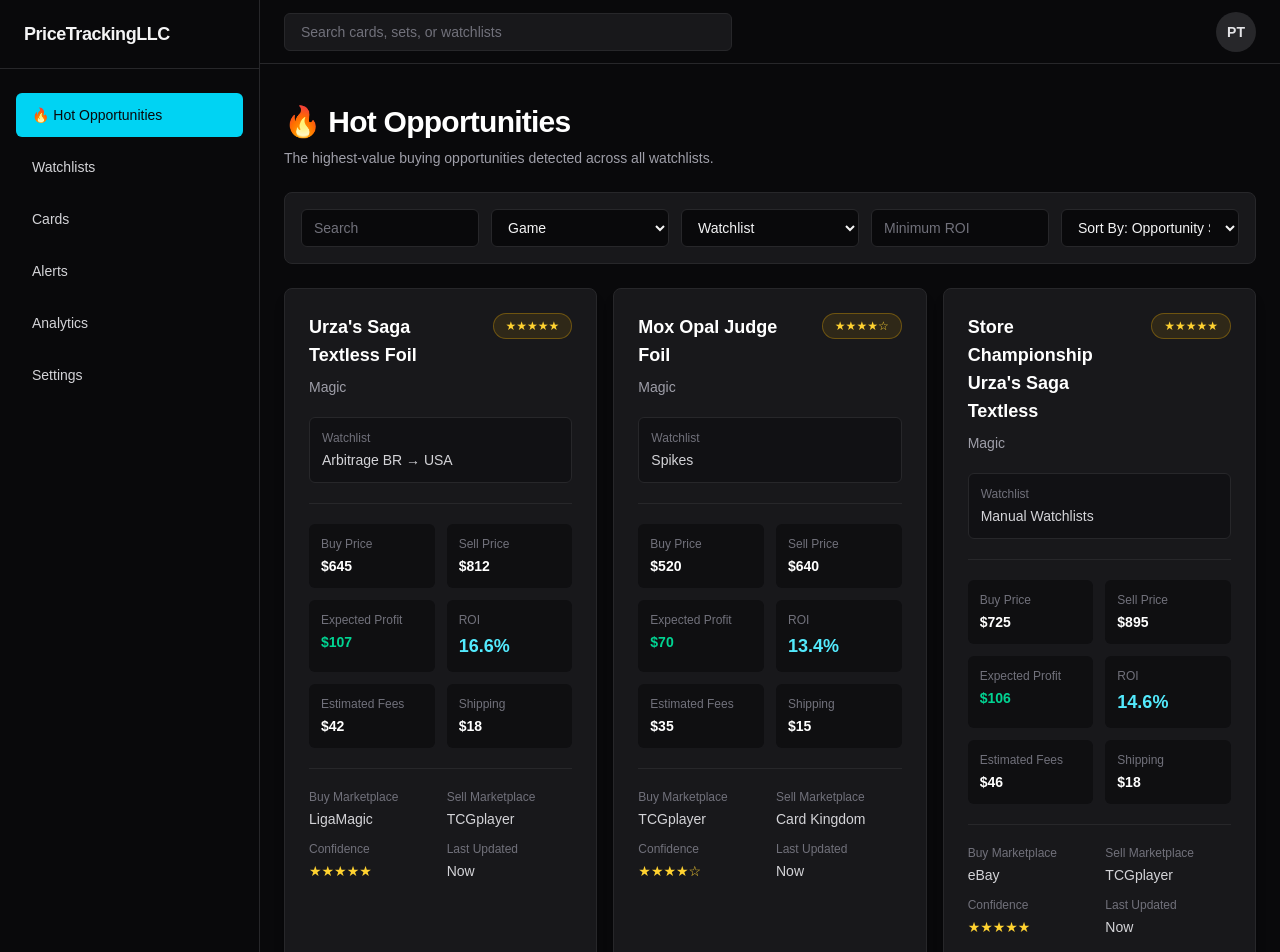
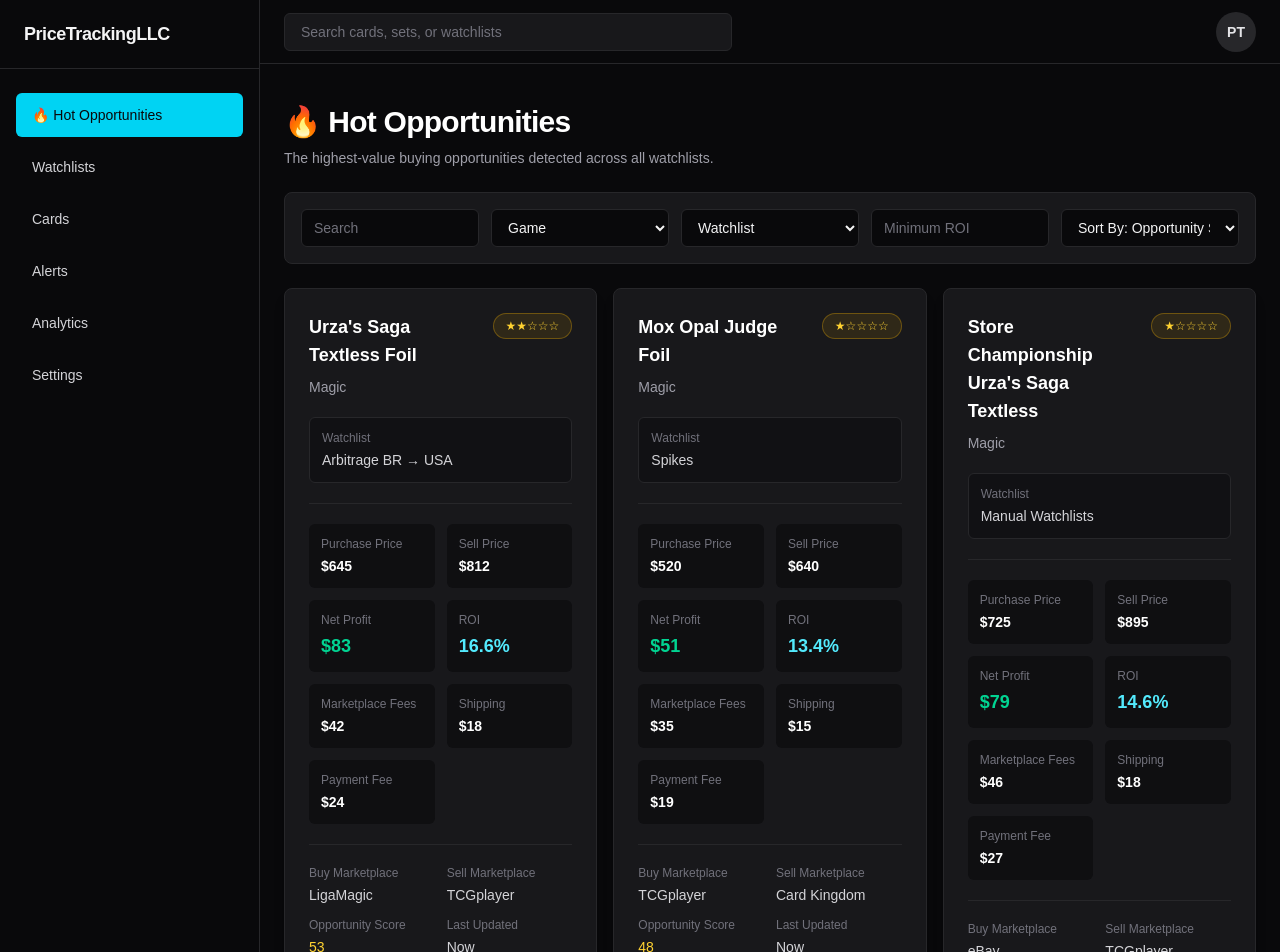
Before and after one commit to RHNog/PriceTrackingLLC, a Next.js app: page / in a window 1280 px wide. Shown: the top 952 px of the page. Built offline with nearby package versions, Linux system fonts and the light colour scheme.

Commit message:
feat: add profit calculation engine

```diff
--- a/components/opportunities/OpportunityCard.tsx
+++ b/components/opportunities/OpportunityCard.tsx
@@ -2,6 +2,7 @@ import { mockCards } from "@/data/mockCards";
 import { mockListings } from "@/data/mockListings";
 import { mockMarketplaces } from "@/data/mockMarketplaces";
 import { mockWatchlists } from "@/data/mockWatchlists";
+import { getOpportunityScoreDetails } from "@/lib/scoring/getOpportunityScoreDetails";
 import type { Opportunity } from "@/types/opportunity";
 
 type OpportunityCardProps = {
@@ -10,24 +11,6 @@ type OpportunityCardProps = {
 
 function formatCurrency(value: number) {
   return `$${value.toLocaleString()}`;
-}
-
-function getConfidenceStars(confidence: number) {
-  let activeStars = 1;
-
-  if (confidence >= 95) {
-    activeStars = 5;
-  } else if (confidence >= 85) {
-    activeStars = 4;
-  } else if (confidence >= 70) {
-    activeStars = 3;
-  } else if (confidence >= 50) {
-    activeStars = 2;
-  }
-
-  return Array.from({ length: 5 }, (_, index) =>
-    index < activeStars ? "★" : "☆",
-  ).join("");
 }
 
 function findById<T extends { id: string }>(items: T[], id: string) {
@@ -47,7 +30,7 @@ export default function OpportunityCard({
   const sellMarketplace = sellListing
     ? findById(mockMarketplaces, sellListing.marketplaceId)
     : undefined;
-  const confidenceStars = getConfidenceStars(opportunity.confidence);
+  const scoreDetails = getOpportunityScoreDetails(opportunity.score);
 
   return (
     <article className="rounded-lg border border-zinc-800 bg-zinc-900 p-6 shadow-lg shadow-black/10 transition hover:-translate-y-1 hover:border-cyan-400/50 hover:bg-zinc-900/80">
@@ -66,7 +49,7 @@ export default function OpportunityCard({
         </div>
 
         <span className="rounded-full border border-amber-400/30 bg-amber-400/10 px-3 py-1 text-xs font-medium text-amber-300">
-          {confidenceStars}
+          {scoreDetails.stars}
         </span>
       </div>
 
@@ -79,7 +62,7 @@ export default function OpportunityCard({
 
       <div className="mt-5 grid grid-cols-2 gap-3 border-t border-zinc-800 pt-5 text-sm">
         <div className="rounded-md bg-zinc-950/60 p-3">
-          <p className="text-xs text-zinc-500">Buy Price</p>
+          <p className="text-xs text-zinc-500">Purchase Price</p>
           <p className="mt-1 font-semibold text-white">
             {formatCurrency(buyListing?.price ?? 0)}
           </p>
@@ -91,9 +74,13 @@ export default function OpportunityCard({
           </p>
         </div>
         <div className="rounded-md bg-zinc-950/60 p-3">
-          <p className="text-xs text-zinc-500">Expected Profit</p>
-          <p className="mt-1 font-semibold text-emerald-400">
-            {formatCurrency(opportunity.expectedProfit)}
+          <p className="text-xs text-zinc-500">Net Profit</p>
+          <p
+            className={`mt-1 text-lg font-semibold ${
+              opportunity.profit >= 0 ? "text-emerald-400" : "text-red-400"
+            }`}
+          >
+            {formatCurrency(opportunity.profit)}
           </p>
         </div>
         <div className="rounded-md bg-zinc-950/60 p-3">
@@ -103,7 +90,7 @@ export default function OpportunityCard({
           </p>
         </div>
         <div className="rounded-md bg-zinc-950/60 p-3">
-          <p className="text-xs text-zinc-500">Estimated Fees</p>
+          <p className="text-xs text-zinc-500">Marketplace Fees</p>
           <p className="mt-1 font-semibold text-white">
             {formatCurrency(opportunity.estimatedFees)}
           </p>
@@ -112,6 +99,12 @@ export default function OpportunityCard({
           <p className="text-xs text-zinc-500">Shipping</p>
           <p className="mt-1 font-semibold text-white">
             {formatCurrency(opportunity.shippingCost)}
+          </p>
+        </div>
+        <div className="rounded-md bg-zinc-950/60 p-3">
+          <p className="text-xs text-zinc-500">Payment Fee</p>
+          <p className="mt-1 font-semibold text-white">
+            {formatCurrency(opportunity.paymentFee)}
           </p>
         </div>
       </div>
@@ -130,9 +123,15 @@ export default function OpportunityCard({
           </p>
         </div>
         <div>
-          <p className="text-xs text-zinc-500">Confidence</p>
+          <p className="text-xs text-zinc-500">Opportunity Score</p>
           <p className="mt-1 font-medium text-amber-300">
-            {confidenceStars}
+            {opportunity.score}
+          </p>
+          <p className="mt-1 font-medium text-amber-300">
+            {scoreDetails.stars}
+          </p>
+          <p className="mt-1 font-medium text-zinc-300">
+            {scoreDetails.label} Opportunity
           </p>
         </div>
         <div>
--- a/data/mockOpportunities.ts
+++ b/data/mockOpportunities.ts
@@ -1,4 +1,27 @@
+import { calculateNetProfit } from "@/lib/engines/profit/calculateNetProfit";
+import { calculateOpportunityScore } from "@/lib/scoring/calculateOpportunityScore";
 import type { Opportunity } from "@/types/opportunity";
+
+const urzasSagaProfit = calculateNetProfit({
+  purchasePrice: 645,
+  sellPrice: 812,
+  marketplaceFees: 42,
+  shippingCost: 18,
+});
+
+const moxOpalProfit = calculateNetProfit({
+  purchasePrice: 520,
+  sellPrice: 640,
+  marketplaceFees: 35,
+  shippingCost: 15,
+});
+
+const storeChampionshipProfit = calculateNetProfit({
+  purchasePrice: 725,
+  sellPrice: 895,
+  marketplaceFees: 46,
+  shippingCost: 18,
+});
 
 export const mockOpportunities: Opportunity[] = [
   {
@@ -9,9 +32,16 @@ export const mockOpportunities: Opportunity[] = [
     watchlistId: "arbitrage-br-usa",
     estimatedFees: 42,
     shippingCost: 18,
-    expectedProfit: 107,
+    profit: urzasSagaProfit.netProfit,
+    paymentFee: urzasSagaProfit.paymentFee,
+    totalCosts: urzasSagaProfit.totalCosts,
     roi: 16.6,
-    confidence: 98,
+    score: calculateOpportunityScore({
+      roi: 16.6,
+      profit: urzasSagaProfit.netProfit,
+      shippingCost: 18,
+      estimatedFees: 42,
+    }),
     detectedAt: "Now",
   },
   {
@@ -22,9 +52,16 @@ export const mockOpportunities: Opportunity[] = [
     watchlistId: "spikes",
     estimatedFees: 35,
     shippingCost: 15,
-    expectedProfit: 70,
+    profit: moxOpalProfit.netProfit,
+    paymentFee: moxOpalProfit.paymentFee,
+    totalCosts: moxOpalProfit.totalCosts,
     roi: 13.4,
-    confidence: 89,
+    score: calculateOpportunityScore({
+      roi: 13.4,
+      profit: moxOpalProfit.netProfit,
+      shippingCost: 15,
+      estimatedFees: 35,
+    }),
     detectedAt: "Now",
   },
   {
@@ -35,9 +72,16 @@ export const mockOpportunities: Opportunity[] = [
     watchlistId: "cards-to-watch",
     estimatedFees: 46,
     shippingCost: 18,
-    expectedProfit: 106,
+    profit: storeChampionshipProfit.netProfit,
+    paymentFee: storeChampionshipProfit.paymentFee,
+    totalCosts: storeChampionshipProfit.totalCosts,
     roi: 14.6,
-    confidence: 96,
+    score: calculateOpportunityScore({
+      roi: 14.6,
+      profit: storeChampionshipProfit.netProfit,
+      shippingCost: 18,
+      estimatedFees: 46,
+    }),
     detectedAt: "Now",
   },
 ];
--- /dev/null
+++ b/lib/engines/profit/calculateNetProfit.ts
@@ -0,0 +1,30 @@
+export interface ProfitCalculation {
+  netProfit: number;
+  paymentFee: number;
+  totalCosts: number;
+}
+
+type CalculateNetProfitInput = {
+  purchasePrice: number;
+  sellPrice: number;
+  marketplaceFees: number;
+  shippingCost: number;
+};
+
+export function calculateNetProfit(
+  input: CalculateNetProfitInput,
+): ProfitCalculation {
+  const paymentFee = input.sellPrice * 0.03;
+  const totalCosts =
+    input.purchasePrice +
+    input.marketplaceFees +
+    input.shippingCost +
+    paymentFee;
+  const netProfit = input.sellPrice - totalCosts;
+
+  return {
+    netProfit: Math.round(netProfit),
+    paymentFee: Math.round(paymentFee),
+    totalCosts: Math.round(totalCosts),
+  };
+}
--- /dev/null
+++ b/lib/scoring/calculateOpportunityScore.ts
@@ -0,0 +1,19 @@
+type OpportunityScoreInput = {
+  roi: number;
+  profit: number;
+  shippingCost: number;
+  estimatedFees: number;
+};
+
+export function calculateOpportunityScore(input: OpportunityScoreInput) {
+  const rawScore =
+    50 +
+    input.roi * 1.5 +
+    input.profit / 5 -
+    input.shippingCost -
+    input.estimatedFees / 2;
+
+  const clampedScore = Math.max(0, Math.min(100, rawScore));
+
+  return Math.round(clampedScore);
+}
--- /dev/null
+++ b/lib/scoring/getOpportunityScoreDetails.ts
@@ -0,0 +1,24 @@
+export function getOpportunityScoreDetails(score: number) {
+  let activeStars = 1;
+  let label = "Weak";
+
+  if (score >= 95) {
+    activeStars = 5;
+    label = "Elite";
+  } else if (score >= 85) {
+    activeStars = 4;
+    label = "Excellent";
+  } else if (score >= 70) {
+    activeStars = 3;
+    label = "Good";
+  } else if (score >= 50) {
+    activeStars = 2;
+    label = "Average";
+  }
+
+  const stars = Array.from({ length: 5 }, (_, index) =>
+    index < activeStars ? "★" : "☆",
+  ).join("");
+
+  return { label, stars };
+}
--- a/types/opportunity.ts
+++ b/types/opportunity.ts
@@ -6,8 +6,10 @@ export interface Opportunity {
   watchlistId: string;
   estimatedFees: number;
   shippingCost: number;
-  expectedProfit: number;
+  profit: number;
+  paymentFee: number;
+  totalCosts: number;
   roi: number;
-  confidence: number;
+  score: number;
   detectedAt: string;
 }
```
